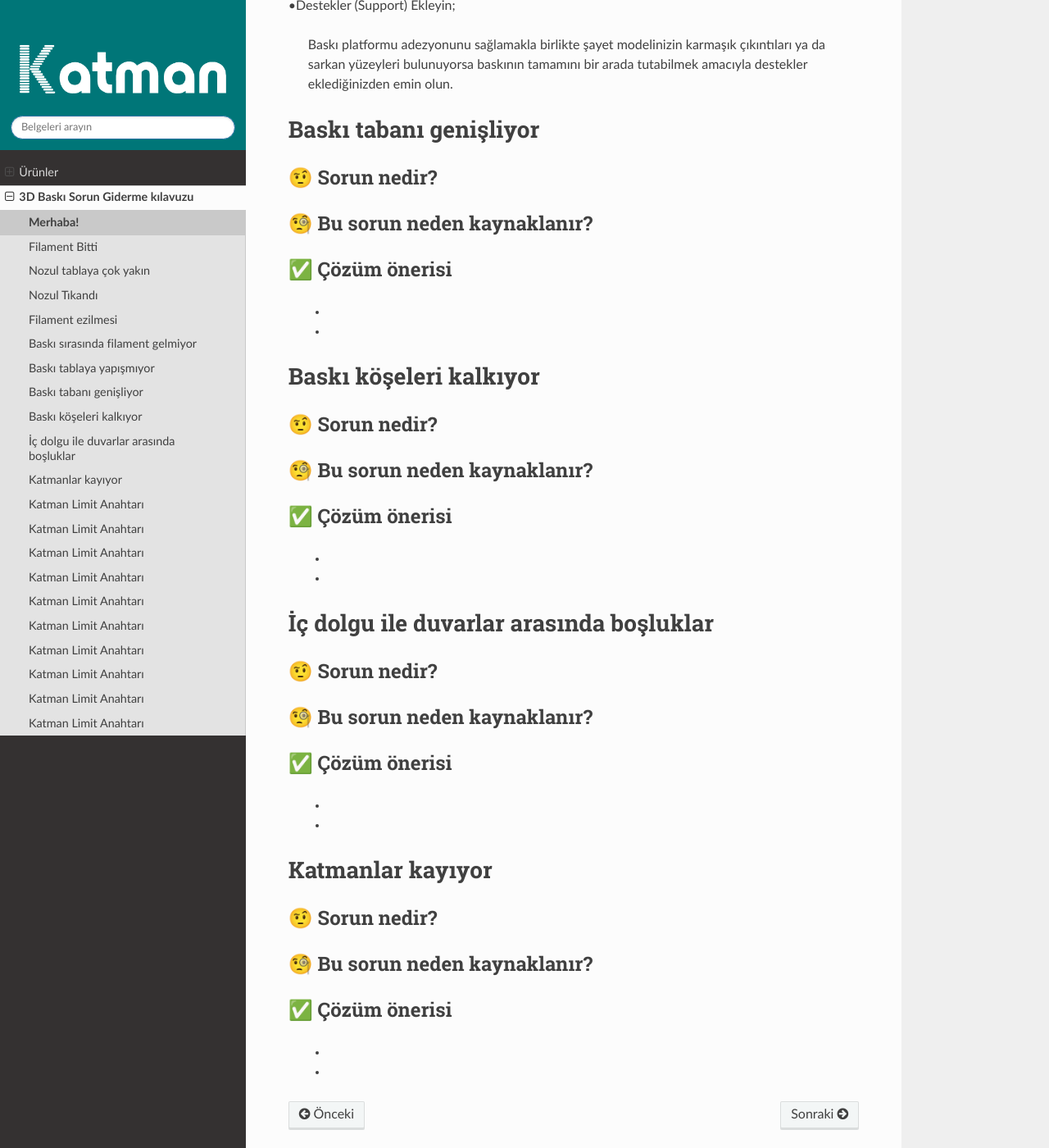
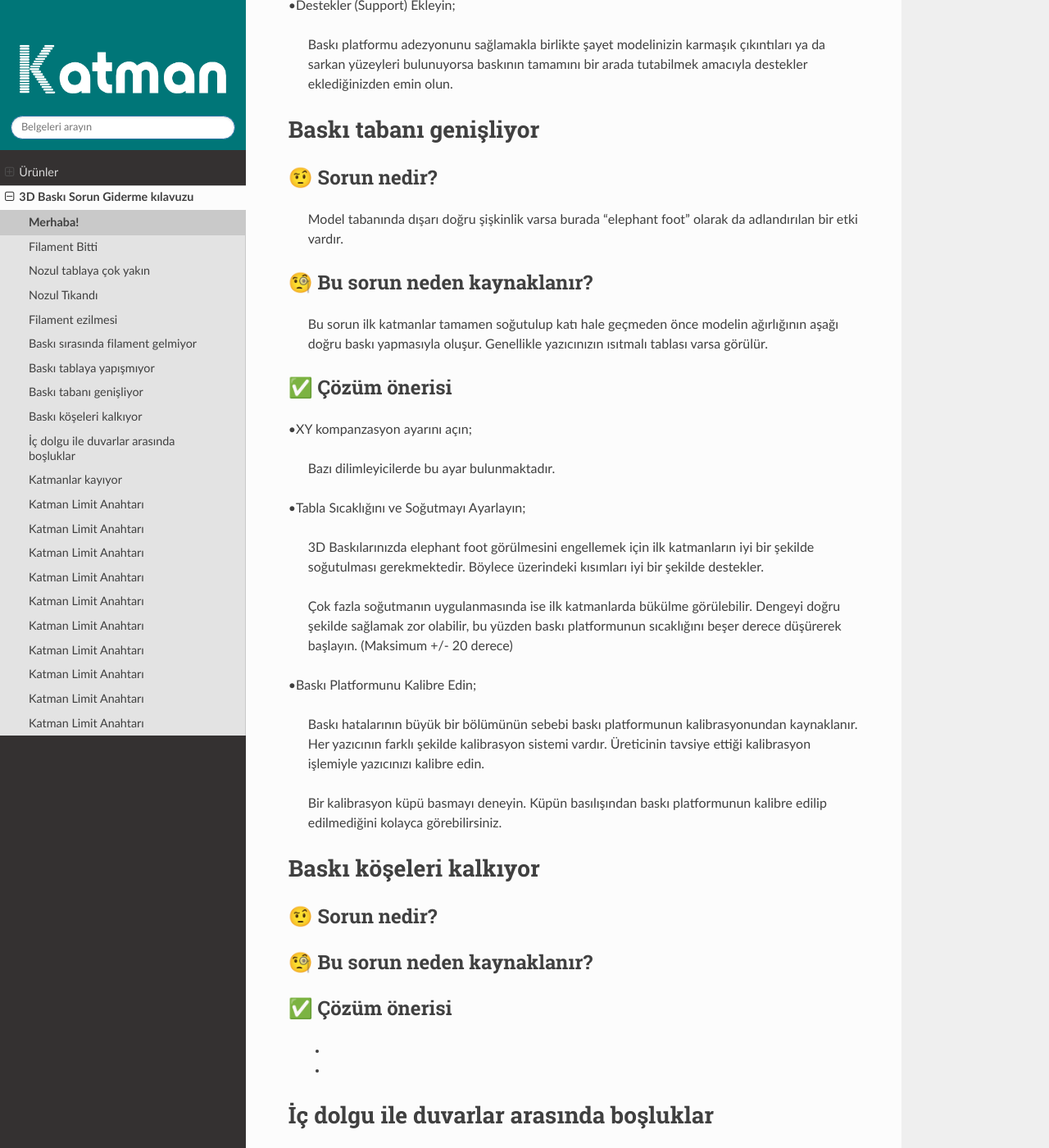
Before and after one commit to katman3d/katman-docs, a Sphinx documentation site: the page built from docs/sorunlar/1filamentbitti.rst, in a window 1280 px wide and 1400 px high, scrolled down 10989 px. Shown: the whole window at 82% size. Built offline with Sphinx 7.4.7 and the Read the Docs theme 2.0.0, drawn with Linux system fonts in a browser that asks for light colours.

Commit message:
Update 1filamentbitti.rst

```diff
--- a/docs/sorunlar/1filamentbitti.rst
+++ b/docs/sorunlar/1filamentbitti.rst
@@ -207,15 +207,26 @@ Baskı tabanı genişliyor
 =========================
 🤨 Sorun nedir?
 -----------------
+ Model tabanında dışarı doğru şişkinlik varsa burada “elephant foot” olarak da adlandırılan bir etki vardır.
 
 🧐 Bu sorun neden kaynaklanır?
 -------------------------------
-
+ Bu sorun ilk katmanlar tamamen soğutulup katı hale geçmeden önce modelin ağırlığının aşağı doğru baskı yapmasıyla oluşur. Genellikle yazıcınızın ısıtmalı tablası varsa görülür.
 ✅ Çözüm önerisi
 --------------
- •
- •
+•XY kompanzasyon ayarını açın;
 
+ Bazı dilimleyicilerde bu ayar bulunmaktadır.
+•Tabla Sıcaklığını ve Soğutmayı Ayarlayın;
+
+ 3D Baskılarınızda elephant foot görülmesini engellemek için ilk katmanların iyi bir şekilde soğutulması gerekmektedir. Böylece üzerindeki kısımları iyi bir şekilde destekler.
+
+ Çok fazla soğutmanın uygulanmasında ise ilk katmanlarda bükülme görülebilir. Dengeyi doğru şekilde sağlamak zor olabilir, bu yüzden baskı platformunun sıcaklığını beşer derece düşürerek başlayın. (Maksimum +/- 20 derece)
+•Baskı Platformunu Kalibre Edin;
+
+ Baskı hatalarının büyük bir bölümünün sebebi baskı platformunun kalibrasyonundan kaynaklanır. Her yazıcının farklı şekilde kalibrasyon sistemi vardır. Üreticinin tavsiye ettiği kalibrasyon işlemiyle yazıcınızı kalibre edin.
+
+ Bir kalibrasyon küpü basmayı deneyin. Küpün basılışından baskı platformunun kalibre edilip edilmediğini kolayca görebilirsiniz.
 
 Baskı köşeleri kalkıyor
 ========================
```
